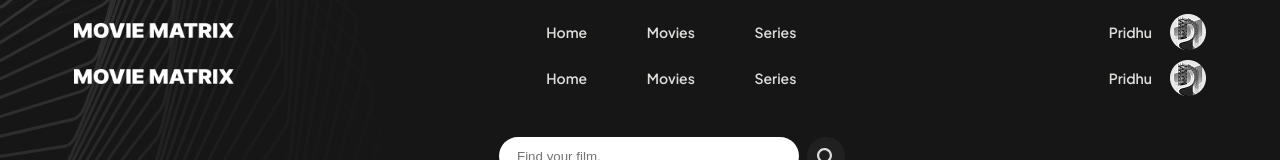
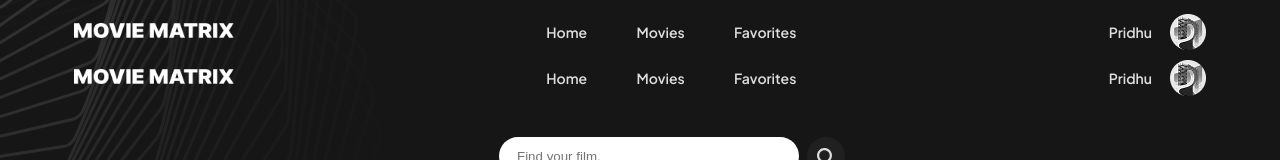
Before and after one commit to Pridhuu/movie-matrix, a React (Vite) app in the folder frontend-moviematrix/: page /Movies in a window 1280 px wide. Shown: the top 160 px of the page. Built offline with nearby package versions, Linux system fonts and the light colour scheme; a web font is replaced by a local one.

Commit message:
Added Footer

```diff
--- a/frontend-moviematrix/src/components/NavBar.jsx
+++ b/frontend-moviematrix/src/components/NavBar.jsx
@@ -13,7 +13,7 @@ function NavBar() {
         <div className="nav-pages">
             <Link to="/" className="nav-home">Home</Link>
             <Link to="/Movies" className="nav-movies">Movies</Link>
-            <Link to="/Series" className="nav-series">Series</Link>
+            <Link to="/Favorites" className="nav-series">Favorites</Link>
         </div>
         <div className="profile">
             <p className="profile-name">Pridhu</p>
```
Also changed, not shown: frontend-moviematrix/src/components/Footer.jsx (added, +9 -0 lines).
